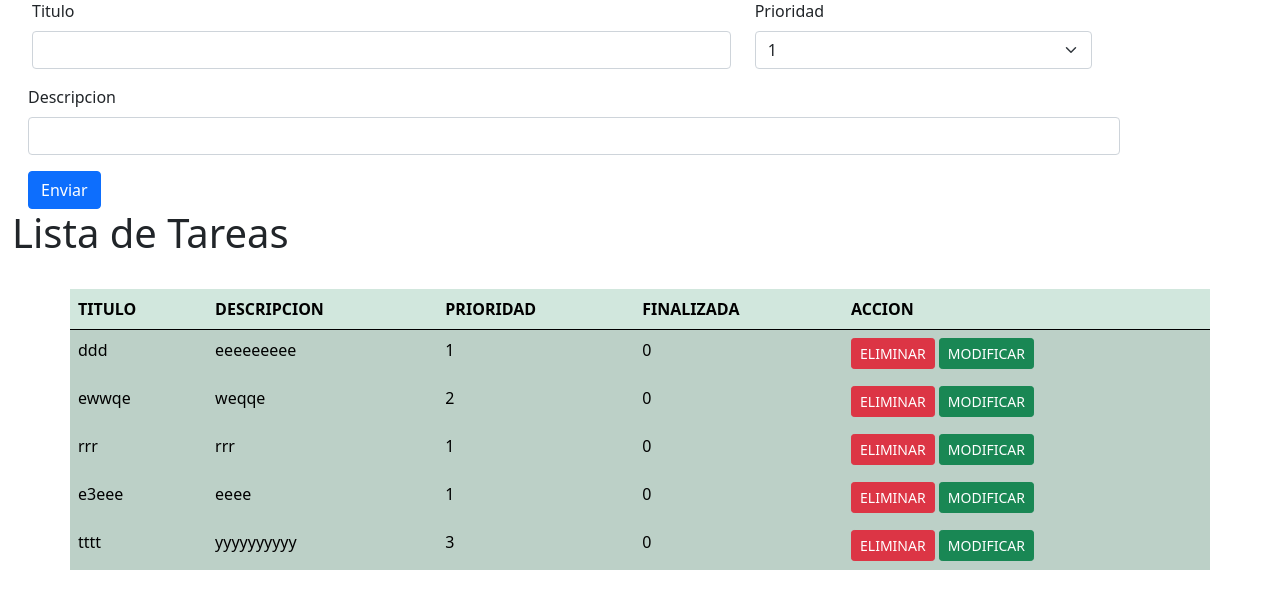
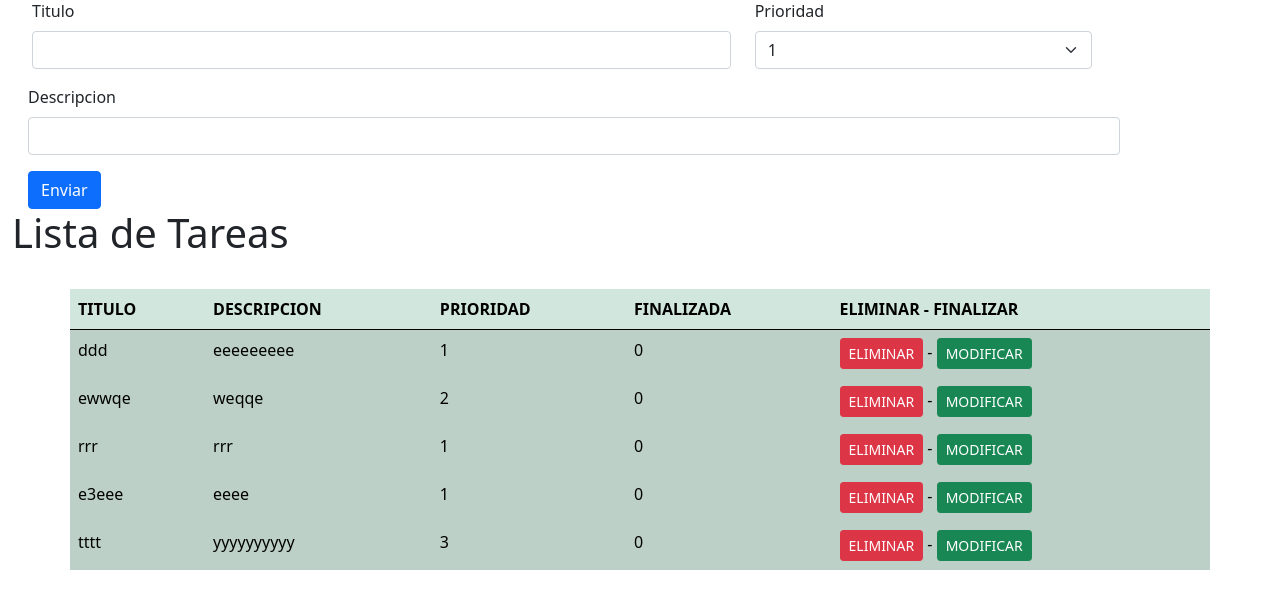
Before and after one commit to EmanuelVolpe/ToDoList, a PHP site: page / in a window 1280 px wide. Shown: the part 65-674 px from the top of the page. Run offline with PHP 8.4, Linux system fonts and the light colour scheme; data comes from the database, SQL or seed files in the repository.

Commit message:
cambio en formato de tabla

```diff
--- a/toDoList_v2/app/tasks.php
+++ b/toDoList_v2/app/tasks.php
@@ -14,11 +14,11 @@ function showTasks()
             <table class='container table table-success'>
                 <thead>
                     <tr>
-                    <th>TITULO</th>
-                    <th>DESCRIPCION</th>
-                    <th>PRIORIDAD</th>
-                    <th>FINALIZADA</th>
-                    <th>ACCION</th>
+                        <th>TITULO</th>
+                        <th>DESCRIPCION</th>
+                        <th>PRIORIDAD</th>
+                        <th>FINALIZADA</th>
+                        <th>ELIMINAR - FINALIZAR</th>
                     </tr>
                 </thead>
                 <tbody>";
@@ -28,7 +28,7 @@ function showTasks()
                                 <td>$task->descripcion</td>
                                 <td>$task->prioridad</td>
                                 <td>$task->finalizada</td>
-                                <td><a class='btn btn-danger btn-sm' href='eliminar/$task->id_tarea'>ELIMINAR</a>  <a class='btn btn-success btn-sm' href='actualizar/$task->id_tarea'>MODIFICAR</a></td>
+                                <td><a class='btn btn-danger btn-sm' href='eliminar/$task->id_tarea'>ELIMINAR</a> - <a class='btn btn-success btn-sm' href='actualizar/$task->id_tarea'>MODIFICAR</a></td>
                             </tr>";
     }
     echo "</tbody></table>";
```
